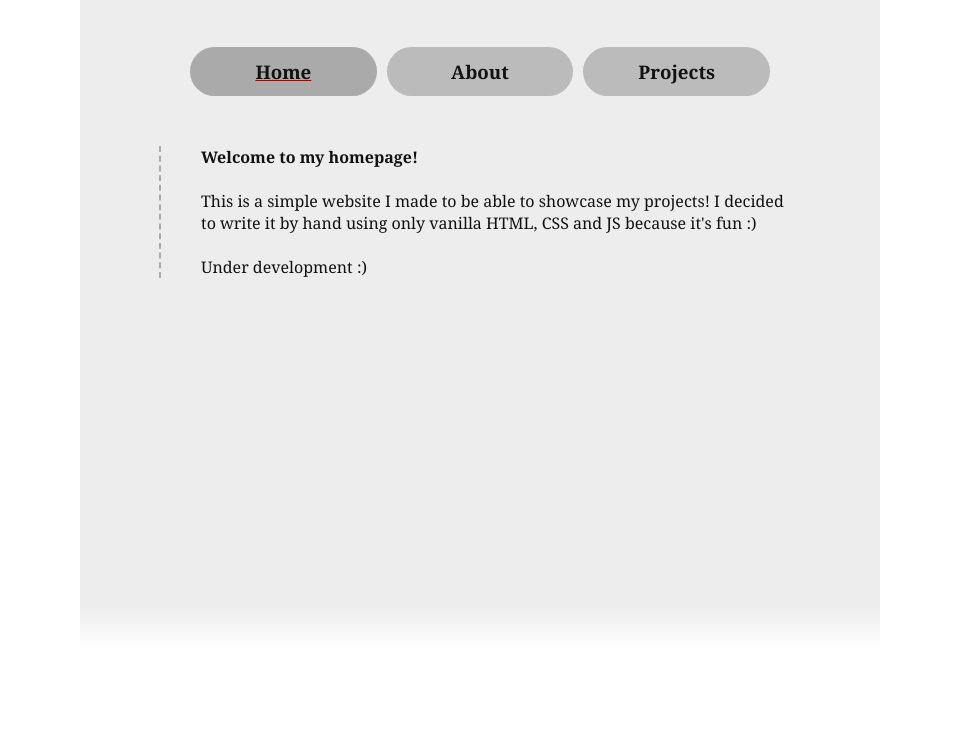
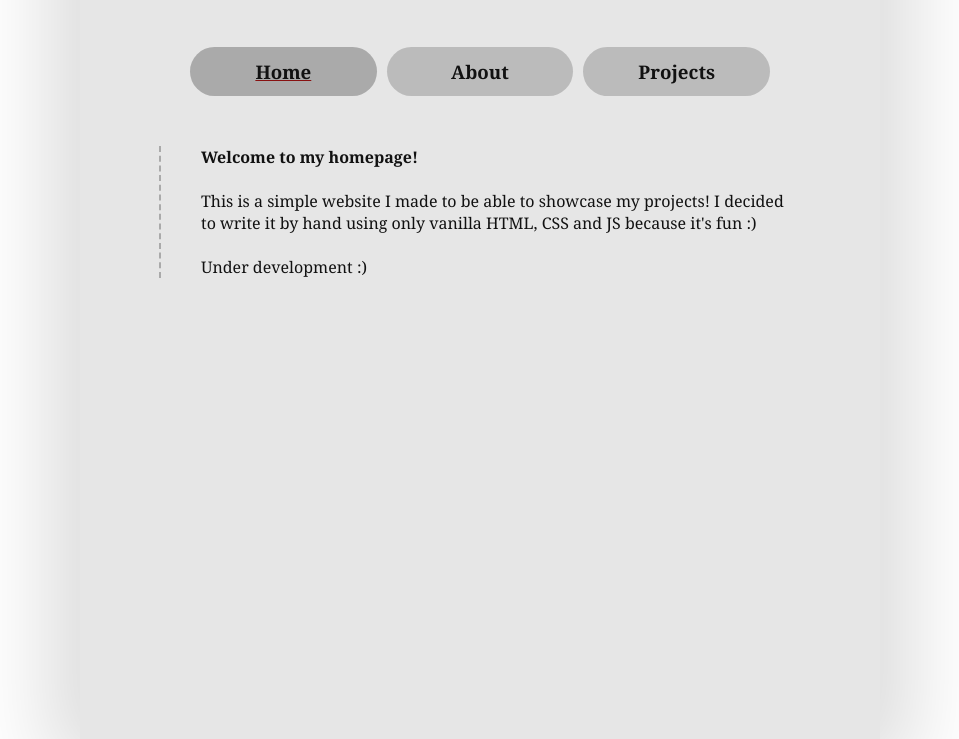
Before and after one commit to Poliky4/Poliky4.github.io, a plain HTML site: page index.html in a window 1280 px wide. Shown: the part 111-850 px from the top of the page, without its empty margins (160-1119 px from the left). Before the commit the page ends 800 px from the top, so only its background shows below. Drawn offline with Linux system fonts and the light colour scheme.

Commit message:
removed footer and added a shadow to the page element instead

```diff
--- a/index.html
+++ b/index.html
@@ -142,7 +142,7 @@
                 </div>
             </div>
         </div>
-        <div id="footer"></div>
+        <!-- <div id="footer"></div> -->
         <script src="script.js"></script>
     </body>
 
--- a/style.css
+++ b/style.css
@@ -22,8 +22,18 @@ a {
 
 #page {
     width: 80%;
-    min-height:90%;
-    background: rgba(220, 220, 220, 0.5);
+    min-height:100%;
+    padding-bottom: 5%;
+    background: rgba(220, 220, 220, 0.7);
+    box-shadow: 0px 0px 5em 2em rgba(220, 220, 220, 1);
+}
+
+#footer {
+    width: 80%;
+    max-width: 1000px;
+    height: 10%;
+    background: linear-gradient(rgba(220, 220, 220, 0.7), #FFF, #FFF);
+    box-shadow: 0px 0px 5em 2em rgba(220, 220, 220, 0.7);
 }
 
 #title {
@@ -86,13 +96,6 @@ nav table td:hover, nav table td:active, nav table td:focus {
     text-decoration: underline #111;
 }
 
-#footer {
-    width: 80%;
-    max-width: 1000px;
-    height: 10%;
-    background: linear-gradient(rgba(220, 220, 220, 0.5), #FFF, #FFF);
-}
-
 .hidden {
     display: none;
 }
```
